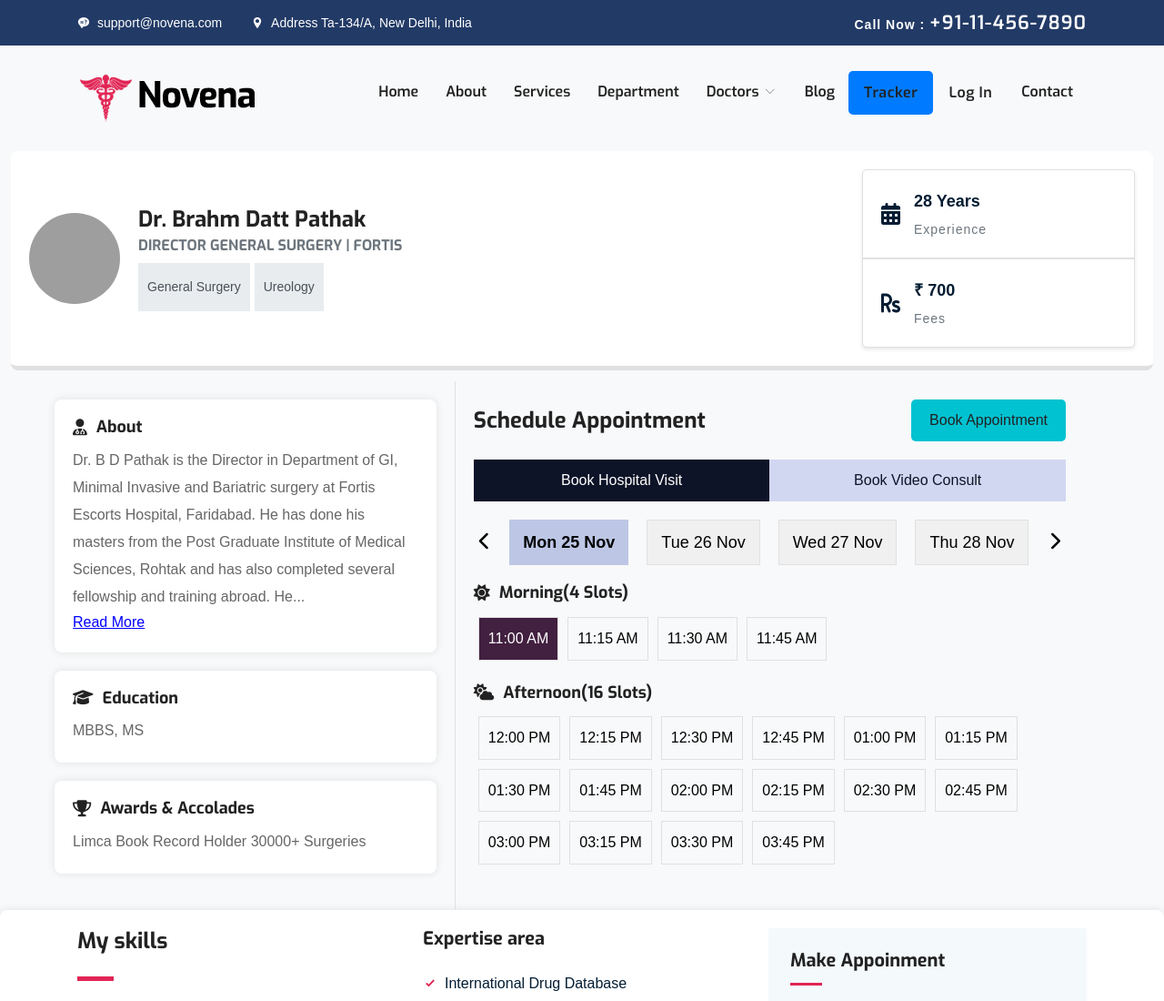
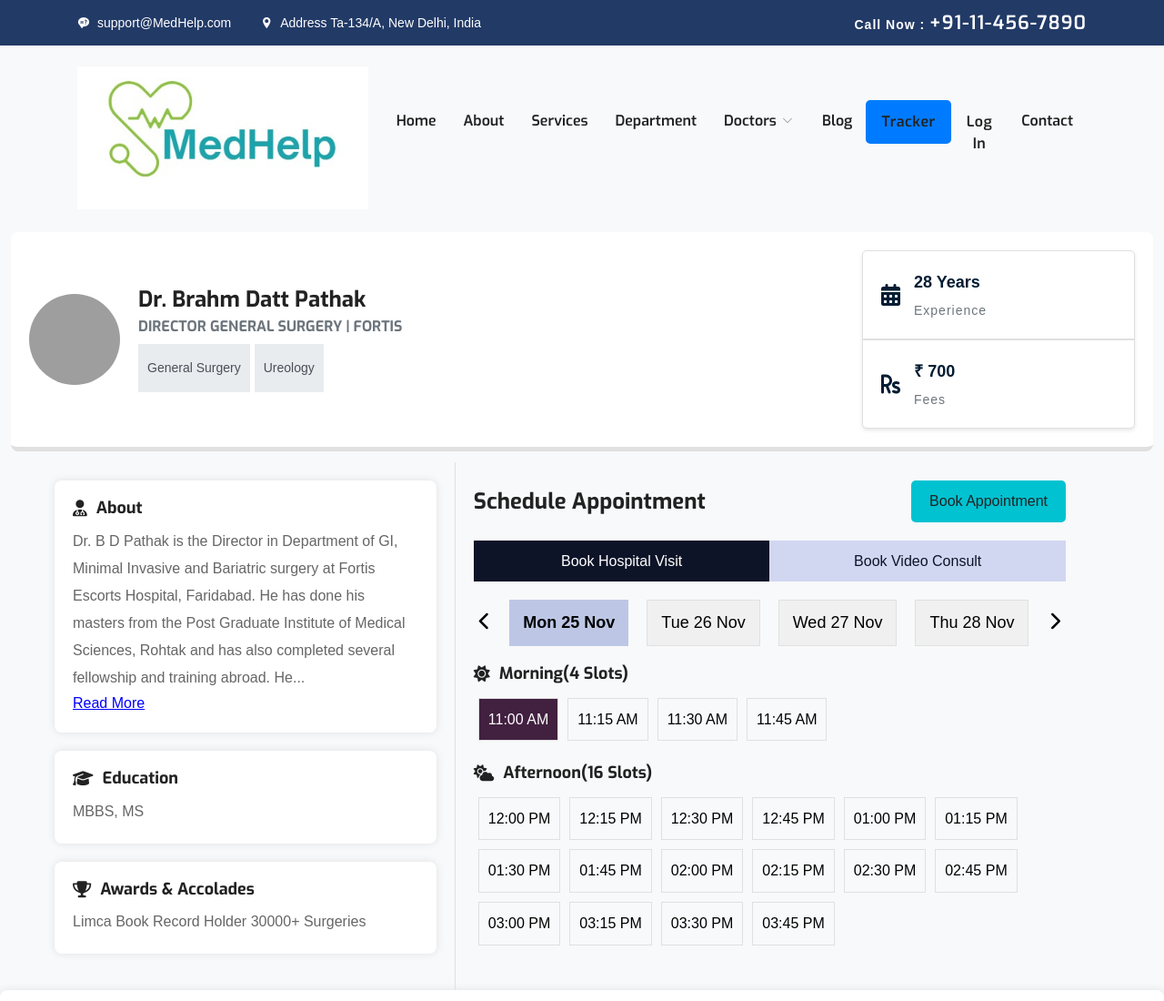
Before and after one commit to jainriya9/MedHelp, a plain HTML site: page doctor-single.html in a window 1280 px wide. Shown: the top 1100 px of the page at 91% size. Drawn offline with Linux system fonts and the light colour scheme; some packages are replaced by stand-ins of ours; grey boxes are pictures that could not be loaded.

Commit message:
Update doctor

```diff
--- a/doctor-single.html
+++ b/doctor-single.html
@@ -5,7 +5,7 @@
   <meta name="description" content="Orbitor,business,company,agency,modern,bootstrap4,tech,software">
   <meta name="author" content="themefisher.com">
 
-  <title>Novena- Health & Care Medical template</title>
+  <title>MedHelp</title>
 
   <!-- Favicon -->
   <link rel="shortcut icon" type="image/x-icon" href="/images/favicon.ico" />
@@ -35,7 +35,7 @@
 			<div class="row align-items-center">
 				<div class="col-lg-6">
 					<ul class="top-bar-info list-inline-item pl-0 mb-0">
-						<li class="list-inline-item"><a href="mailto:support@gmail.com"><i class="icofont-support-faq mr-2"></i>support@novena.com</a></li>
+						<li class="list-inline-item"><a href="mailto:support@gmail.com"><i class="icofont-support-faq mr-2"></i>support@MedHelp.com</a></li>
 						<li class="list-inline-item"><i class="icofont-location-pin mr-2"></i>Address Ta-134/A, New Delhi, India </li>
 					</ul>
 				</div>
@@ -53,7 +53,7 @@
 	<nav class="navbar navbar-expand-lg navigation" id="navbar">
 		<div class="container">
 		 	 <a class="navbar-brand" href="index.html">
-			  	<img src="images/logo.png" alt="" class="img-fluid">
+			  	<img src="images for med\main.jpg" alt="" class="img-fluid">
 			  </a>
 
 		  	<button class="navbar-toggler collapsed" type="button" data-toggle="collapse" data-target="#navbarmain" aria-controls="navbarmain" aria-expanded="false" aria-label="Toggle navigation">
```
